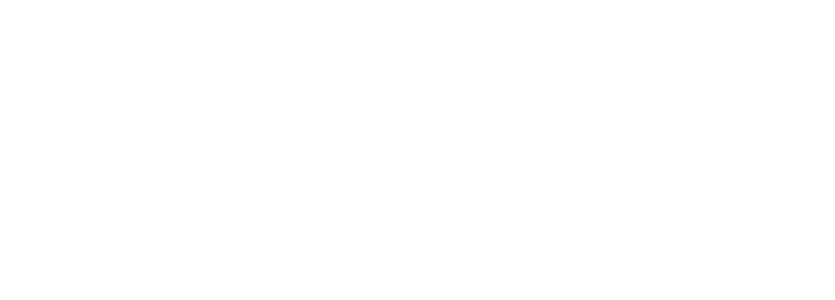
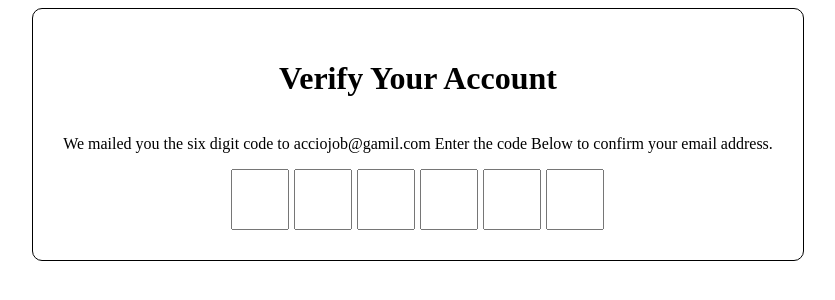
Before and after one commit to acciojob/OTP-lakshay029, a website: page main.html in a window 1280 px wide. Shown: the whole page, without its empty margins (222-1057 px from the left). Drawn offline with Linux system fonts and the light colour scheme.

Commit message:
created a submission

```diff
--- a/main.html
+++ b/main.html
@@ -8,6 +8,22 @@
 
 <body>
 	<!-- the entire body must be written by student -->
+
+ <div class="card">
+	 <h1 id="verification_heading">Verify Your Account</h1>
+
+	 <p id="verification_subtext">We mailed you the six digit code to acciojob@gamil.com Enter the code Below to confirm your email address.</p>
+	<div class="code_container">
+	<input type="text" class="code">
+	<input type="text" class="code">
+	<input type="text" class="code">
+	<input type="text" class="code">
+	<input type="text" class="code">
+	<input type="text" class="code">
+	 </div>
+ </div>
+
+
     <script type="text/javascript" src="./script.js">
 </script>
 
--- a/script.js
+++ b/script.js
@@ -1 +1,16 @@
 //your JS code here. If required.
+const inputs=document.querySelectorAll(".code")
+
+inputs.forEach((input,i)=>{
+	input.addEventListener('keyup',(e)=>{
+		if(e.key>='0' && e.key<='9'){
+			inputs[i+1].focus();
+		}else if(e.key=='Backspace'){
+
+			inputs[i-1].focus();
+		}
+		else{
+			e.preventDefault();
+		}
+	})
+})
--- a/styles.css
+++ b/styles.css
@@ -1 +1,32 @@
 /*  your css code here. If applicable */
+body{
+	display:flex;
+	justify-content:center;
+	align-items:center;
+}
+.card{
+	padding:30px;
+	display:flex;
+	flex-direction:column;
+	align-items:center;
+	justify-content:center;
+	border:1.5px solid black;
+	border-radius:10px;
+}
+#verification_heading{
+	text-align:center;
+}
+#verification_subtext{
+	text-align:center;
+}
+.code_container{
+	display:flex;
+	gap:5px;
+	justify-content:center;
+}
+.code{
+	width:50px;
+	height:55px;
+	text-align:center;
+	font-size:2rem;
+}
```
